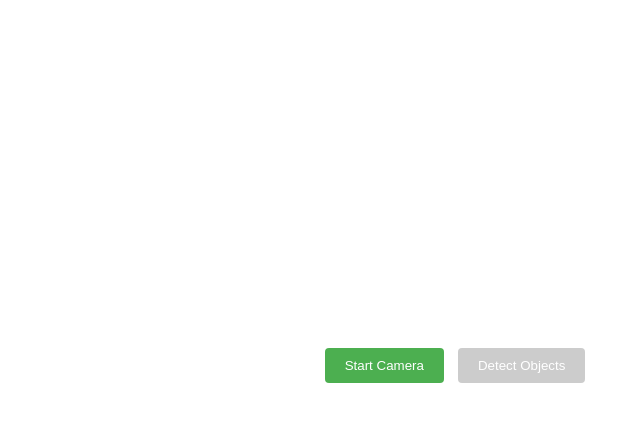
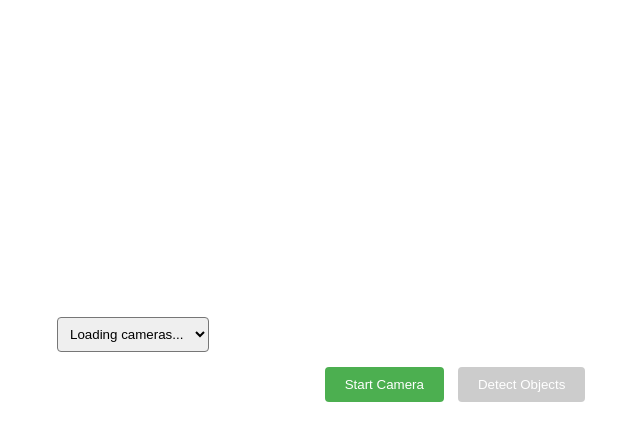
Before and after one commit to Qhiba/manggis-det, a Flask app: page / in a window 1280 px wide. Shown: the part 109-550 px from the top of the page, without its empty margins (185-825 px from the left). Run offline with Flask 3, Linux system fonts and the light colour scheme.

Commit message:
Update index.html

```diff
--- a/templates/index.html
+++ b/templates/index.html
@@ -2,6 +2,7 @@
 <html>
     <head>
         <title>Camera Access</title>
+        <meta name="viewport" content="width=device-width, initial-scale=1">
         <style>
             .container {
                 max-width: 800px;
@@ -33,11 +34,19 @@
             .button.stop {
                 background-color: #f44336;
             }
+            .camera-select {
+                margin: 10px 0;
+                padding: 8px;
+                border-radius: 4px;
+            }
         </style>
     </head>
     <body>
         <div class="container">
             <h1>Camera Access</h1>
+            <select id="cameraSelect" class="camera-select">
+                <option value="">Loading cameras...</option>
+            </select>
             <video id="video" autoplay></video>
             <canvas id="canvas"></canvas>
             <div>
@@ -51,7 +60,27 @@
             const canvas = document.getElementById('canvas');
             const startButton = document.getElementById('startButton');
             const detectButton = document.getElementById('detectButton');
+            const cameraSelect = document.getElementById('cameraSelect');
             let stream = null;
+
+            // Function to enumerate available cameras
+            async function getCameraDevices() {
+                try {
+                    const devices = await navigator.mediaDevices.enumerateDevices();
+                    const videoDevices = devices.filter(device => device.kind === 'videoinput');
+
+                    // Clear and update camera select options
+                    cameraSelect.innerHTML = '';
+                    videoDevices.forEach((device, index) => {
+                        const option = document.createElement('option');
+                        option.value = device.deviceId;
+                        option.text = device.label || `Camera ${index + 1}`;
+                        cameraSelect.appendChild(option);
+                    });
+                } catch (err) {
+                    console.error('Error getting camera devices:', err);
+                }
+            }
 
             const updateButtonState = (streaming) => {
                 if (streaming) {
@@ -78,25 +107,54 @@
 
             const startStream = async () => {
                 try {
+                    const constraints = {
+                        video: {
+                            deviceId: cameraSelect.value ? { exact: cameraSelect.value } : undefined,
+                            facingMode: 'environment' // Prefer back camera on mobile
+                        }
+                    };
+
                     stream = await navigator.mediaDevices.getUserMedia({
                         video: true
                     });
                     video.srcObject = stream;
                     updateButtonState(true);
+
+                    // If we don't have camera labels, we need to request permission first
+                    if (!cameraSelect.options[0].text || cameraSelect.options[0].text === 'Loading cameras...') {
+                        await getCameraDevices();
+                    }
+
                 } catch (err) {
-                    if (err.name !== 'NotAllowedError') {
-                        alert('Error accessing camera. Please ensure you have given camera permission.');
+                    console.error('Camera error:', err);
+                    if (err.name === 'NotAllowedError') {
+                        alert('Camera access denied. Please grant camera permission.');
+                    } else if (err.name === 'NotFoundError') {
+                        alert('No camera found. Please check your camera connection.');
                     } else {
-                        alert('Error accessing camera. Please check you camera connection.');
+                        alert('Error accessing camera: ' + err.message);
                     }
                     stopStream();
                 }
             };
 
+            // Initialize camera list
+            navigator.mediaDevices.enumerateDevices()
+                .then(getCameraDevices)
+                .catch(err => console.error('Error initializing cameras:', err));
+
             startButton.addEventListener('click', () => {
                 if (stream) {
                     stopStream();
                 } else {
+                    startStream();
+                }
+            });
+
+            // Handle camera selection change
+            cameraSelect.addEventListener('change', () => {
+                if (stream) {
+                    stopStream();
                     startStream();
                 }
             });
```
